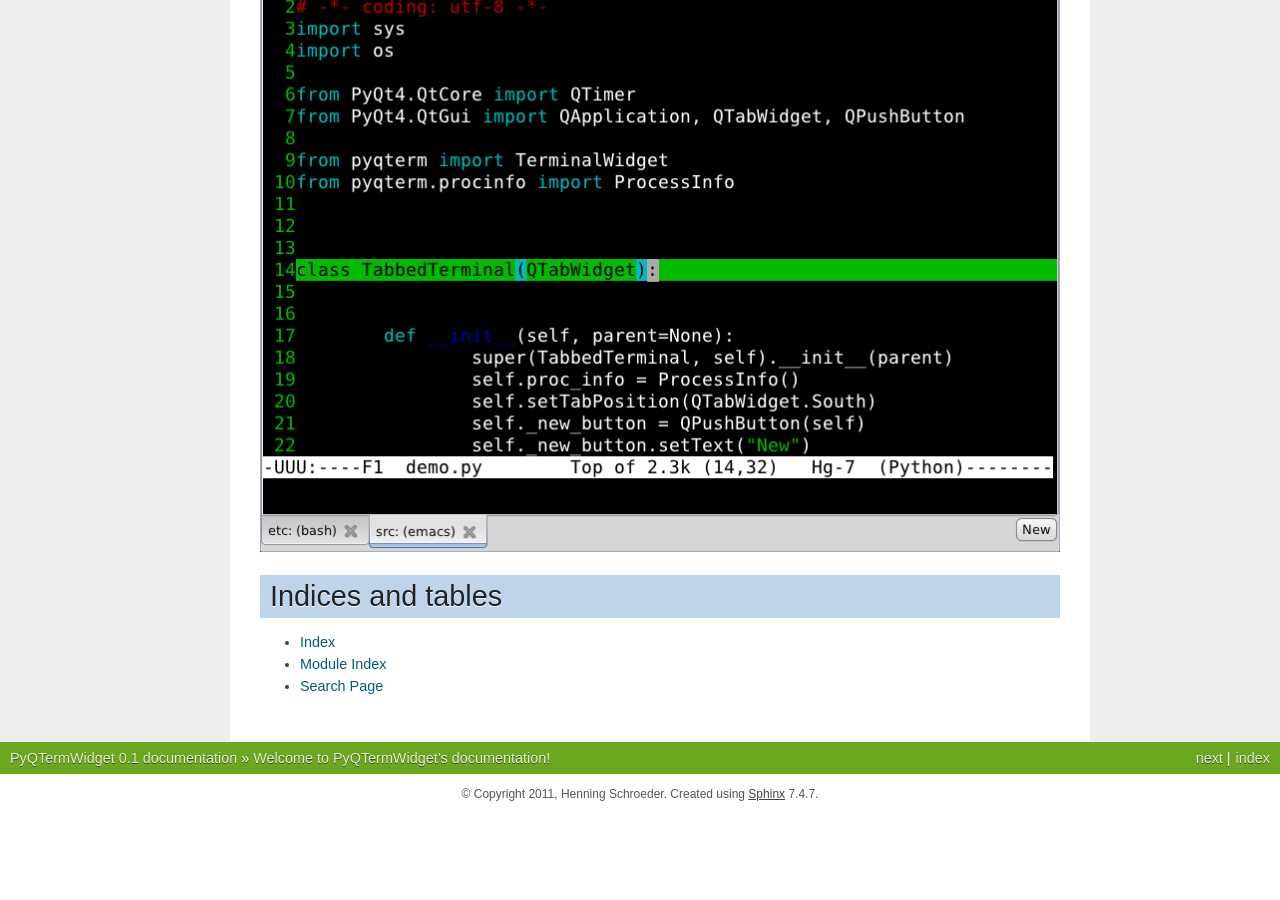
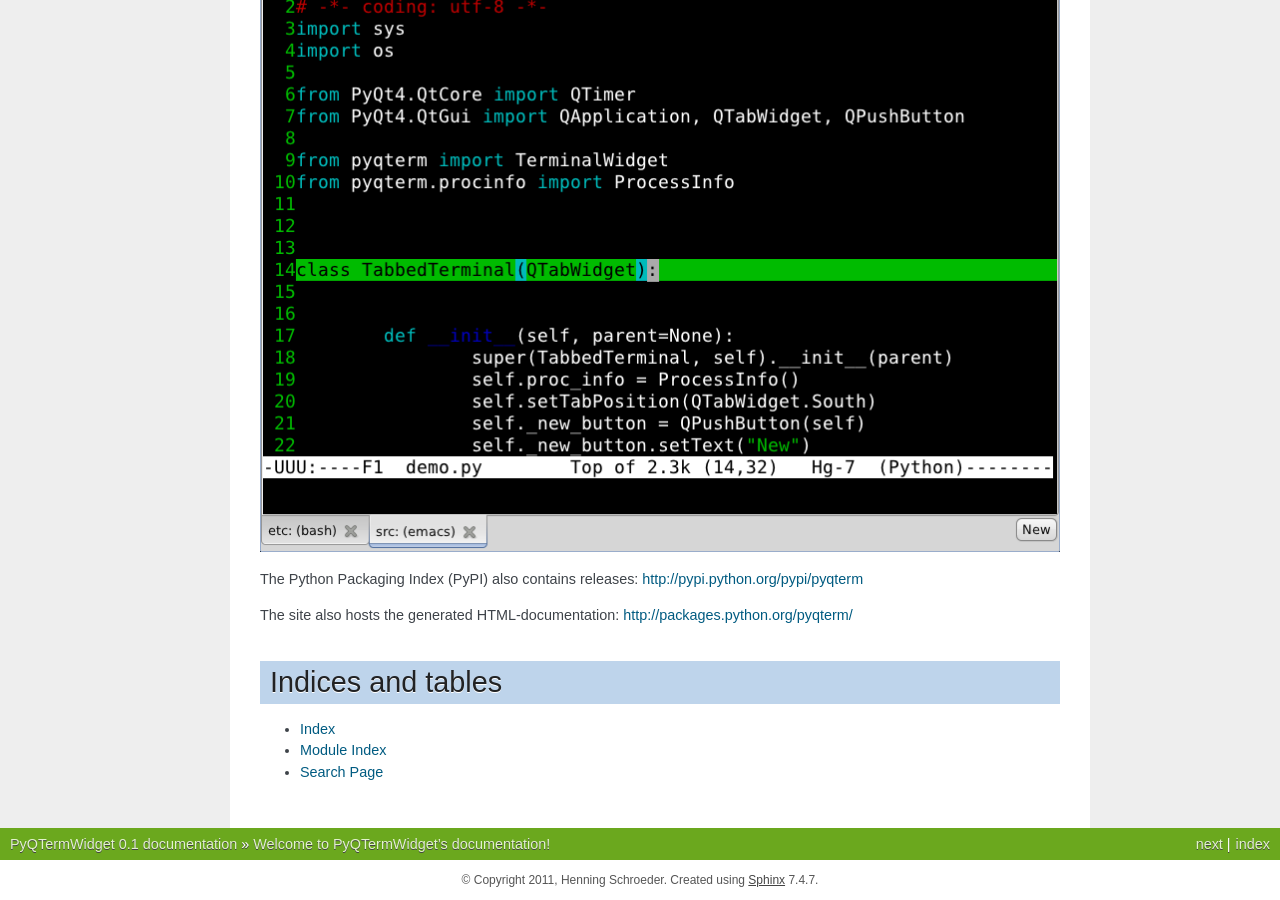
Before and after one commit to muromec/pysnole, a Sphinx documentation site: the page built from doc/index.rst, in a window 1280 px wide and 900 px high, scrolled down 625 px. Built offline with Sphinx 7.4.7, drawn with Linux system fonts in a browser that asks for light colours; before the commit the page ends 1439 px from its top, so only the background shows below that.

Commit message:
updated links in documentation

```diff
--- a/README.rst
+++ b/README.rst
@@ -7,5 +7,8 @@ embed a shell into your application.
 See *docs/usage.rst* if you want to know how to use this widget. To test
 the widget you can execute *demo.py*.
 
+Or browse the generated HTML documentation at
+http://packages.python.org/pyqterm/
+
 For the vt100 terminal emulation I adapted code from AjaxTerm.
 All code is distributed under the General Public License 2.
--- a/doc/index.rst
+++ b/doc/index.rst
@@ -41,6 +41,10 @@ Or just got to the BitBucket overview page: https://bitbucket.org/henning/pyqter
 .. image:: screenshot1.png
 
 
+The Python Packaging Index (PyPI) also contains releases:  http://pypi.python.org/pypi/pyqterm
+
+The site also hosts the generated HTML-documentation: http://packages.python.org/pyqterm/
+
 
 Indices and tables
 ==================
```
